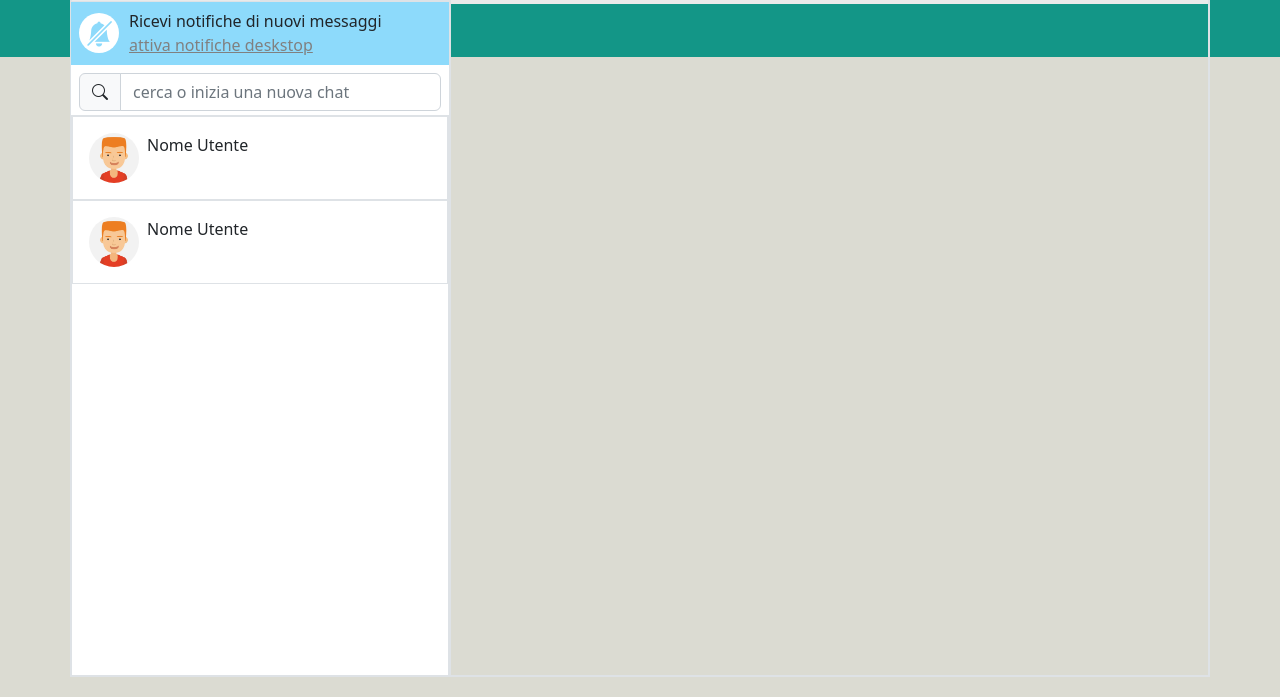
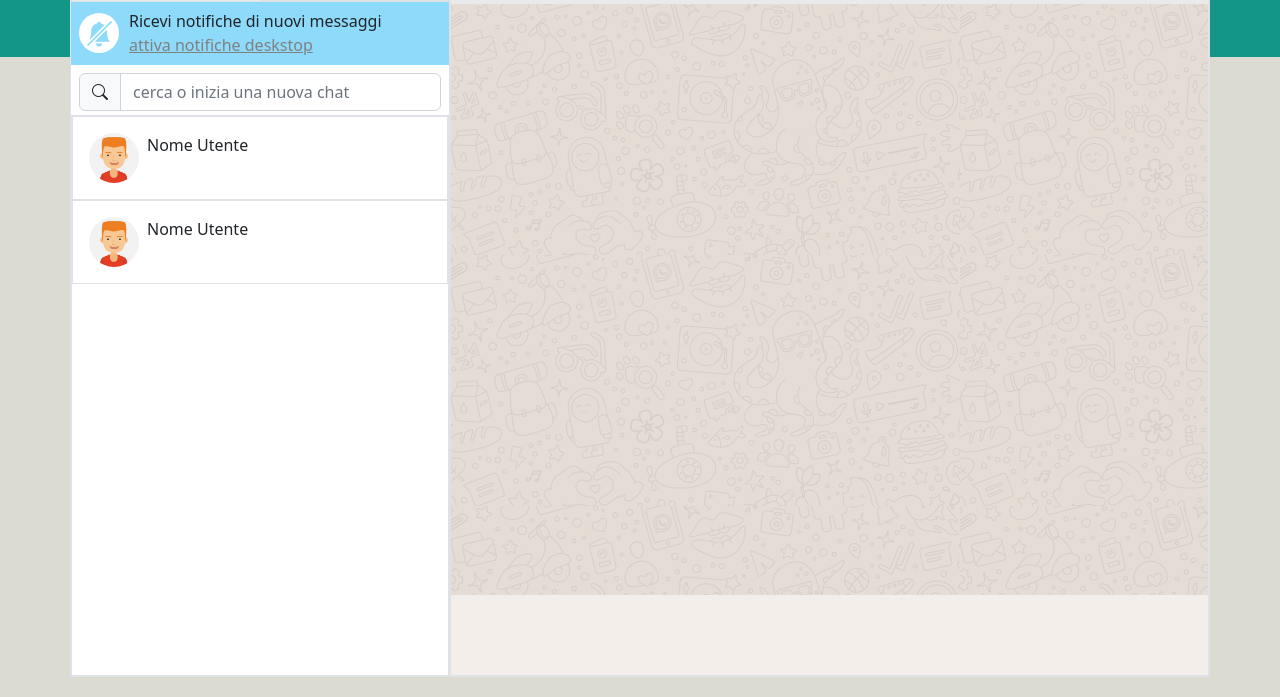
Before and after one commit to LeonardoContino/vue-boolzapp, a plain HTML site: page index.html in a window 1280 px wide. Shown: the part 103-800 px from the top of the page. Drawn offline with nearby package versions, Linux system fonts and the light colour scheme.

Commit message:
aggiunto footer-chat

```diff
--- a/index.html
+++ b/index.html
@@ -87,6 +87,12 @@
             </div>
 
           </div>
+          <!-- chat -->
+          <div class="bgc-chat overflow-auto">
+
+          </div>
+          <!-- footer-chat -->
+          <div class="footer-chat"></div>
         </div>
       </div>
 
--- a/style.css
+++ b/style.css
@@ -74,3 +74,20 @@
 .bgc-header{
     background-color: #EAEAEA;
 }
+.bgc-chat{
+    background-image: url(img/mine.jpg);
+    height: calc(100% - 165px)
+
+}
+
+
+
+
+
+
+/* footer */
+.footer-chat{
+    height: 80px;
+    width: 100%;
+    background-color: #F3EEEA ;
+}
```
